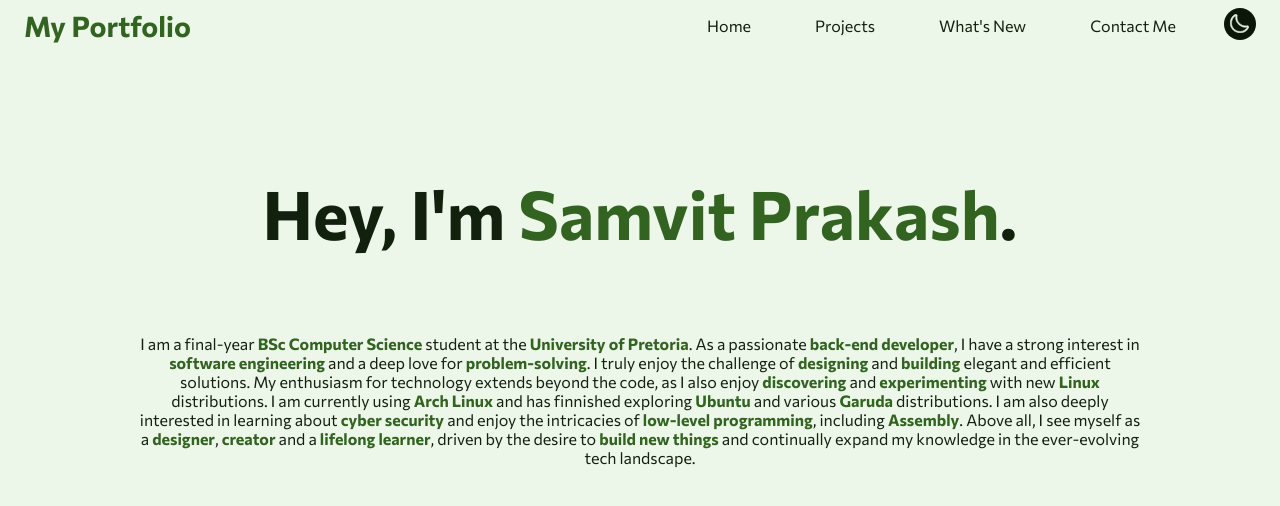
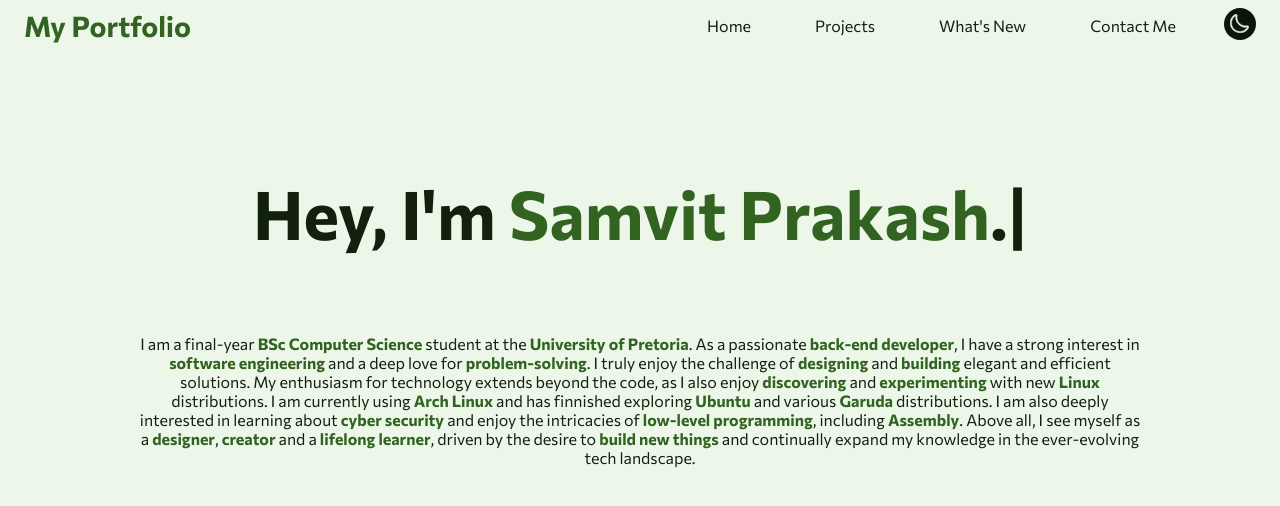
Before and after one commit to SamvitPrakash/SamvitPrakash, a React (Vite) app in the folder ViteFolio/: page / in a window 1280 px wide. Shown: the top 506 px of the page. Built offline with nearby package versions, Linux system fonts and the light colour scheme.

Commit message:
Replace title with TypedName component for dynamic display

```diff
--- a/ViteFolio/src/pages/Home_Page/Home.jsx
+++ b/ViteFolio/src/pages/Home_Page/Home.jsx
@@ -1,5 +1,6 @@
 import { useState } from "react";
 import Navigation from "../../components/Navigation_Bar/Navigation.jsx";
+import TypedName from "../../components/Typed_Name/Typed_Name.jsx";
 import './Home.css'
 
 function Home() {
@@ -9,9 +10,10 @@ function Home() {
 		<>
 			<Navigation />
 			<div>
-				<h1 className="title">Hey, I'm <span className="name">Samvit Prakash</span>.</h1>
+				<TypedName/>
 				<p className="bio">I am a final-year <em>BSc Computer Science</em> student at the <em>University of Pretoria</em>. As a passionate <em>back-end developer</em>, I have a strong interest in <em>software engineering</em> and a deep love for <em>problem-solving</em>. I truly enjoy the challenge of <em>designing</em> and <em>building</em> elegant and efficient solutions. My enthusiasm for technology extends beyond the code, as I also enjoy <em>discovering</em> and <em>experimenting</em> with new <em>Linux</em> distributions. I am currently using <em>Arch Linux</em> and has finnished exploring <em>Ubuntu</em> and various <em>Garuda</em> distributions. I am also deeply interested in learning about <em>cyber security</em> and enjoy the intricacies of <em>low-level programming</em>, including <em>Assembly</em>. Above all, I see myself as a <em>designer</em>, <em>creator</em> and a <em>lifelong learner</em>, driven by the desire to <em>build new things</em> and continually expand my knowledge in the ever-evolving tech landscape.</p>
 			</div>
+
 		</>
 	);
 }
```
